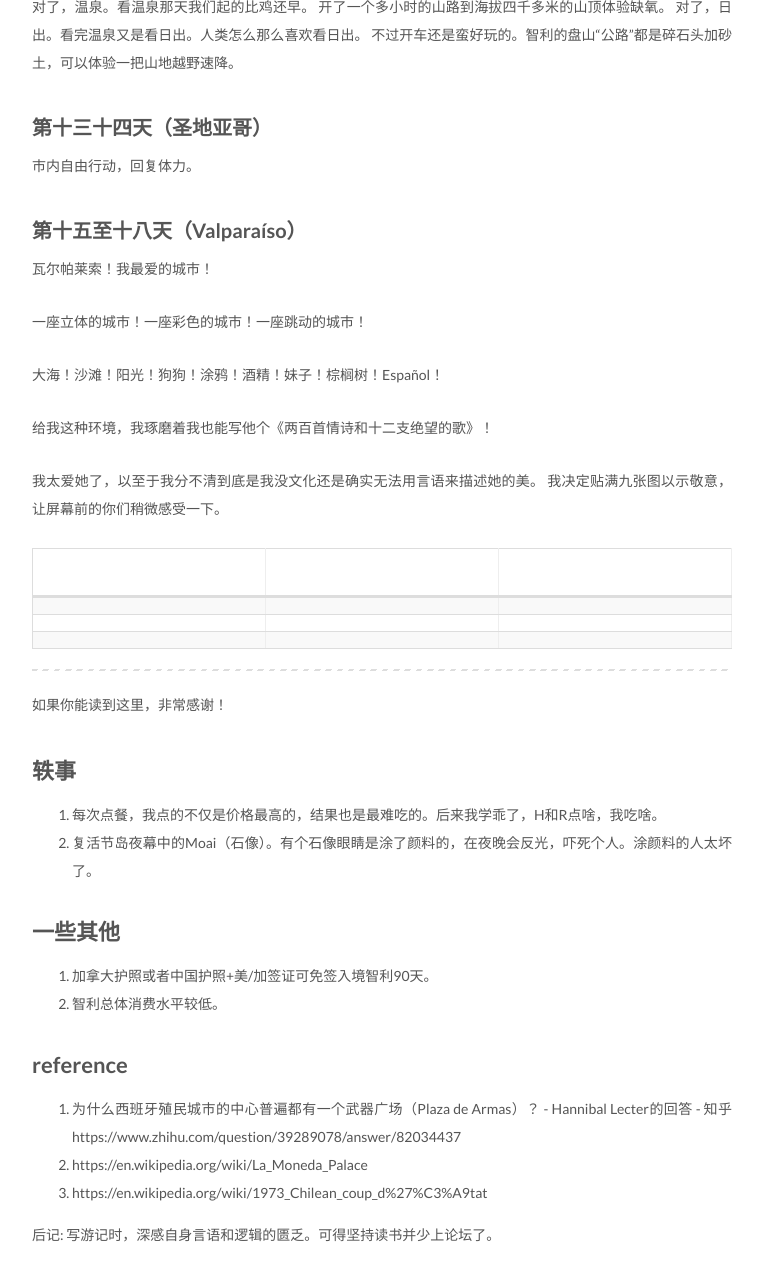
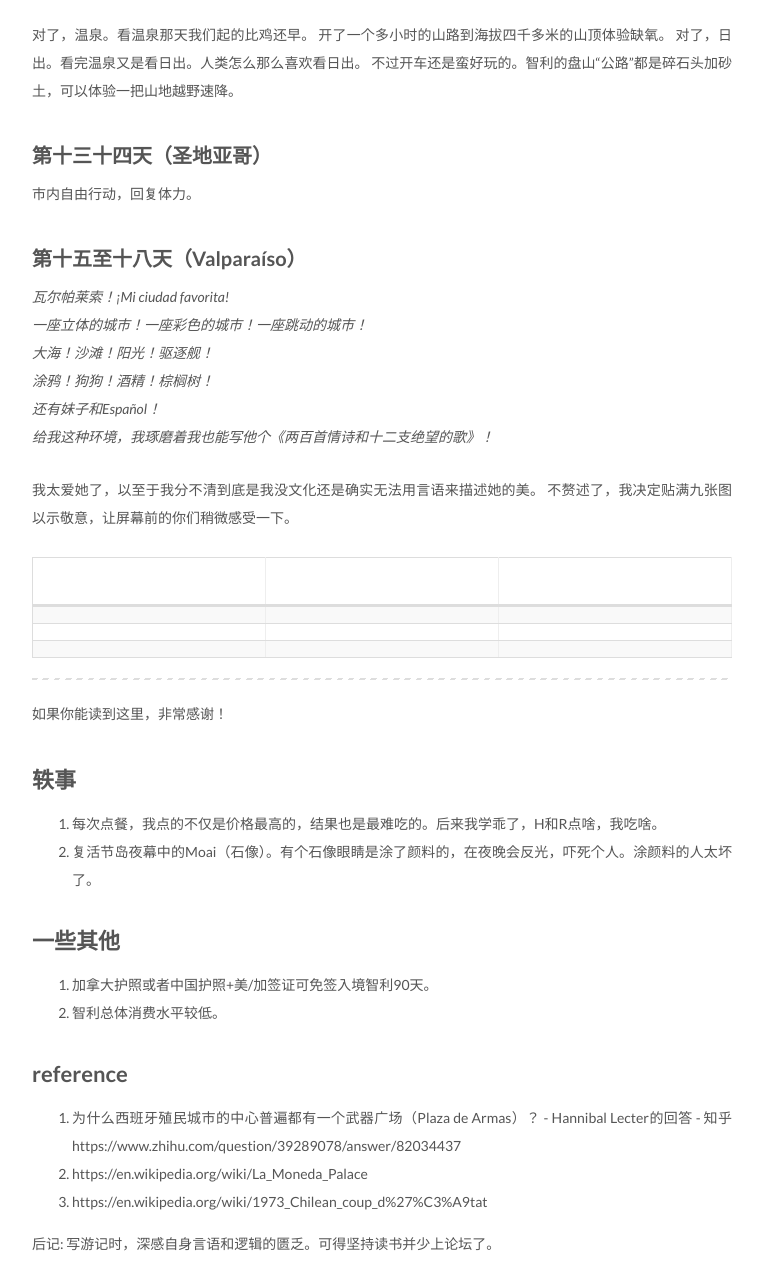
Before and after one commit to pwyq/blog, a Jekyll site: the page built from _posts/2020-02-01-Chile-travels.md, in a window 1280 px wide and 1400 px high, scrolled down 13283 px, cut to the strip 0-1270 px from the top of the window. Shown: the whole strip, without its empty margins (258-1021 px from the left). Built offline with Jekyll 4.4.1, drawn with Linux system fonts in a browser that asks for light colours; some of the changed text lies outside the part shown.

Commit message:
Update 2020-02-01-Chile-travels.md

```diff
--- a/_posts/2020-02-01-Chile-travels.md
+++ b/_posts/2020-02-01-Chile-travels.md
@@ -244,17 +244,16 @@ tags:
 
 ### 第十五至十八天（Valparaíso）
 
-瓦尔帕莱索！我最爱的城市！
-
-一座立体的城市！一座彩色的城市！一座跳动的城市！
-
-大海！沙滩！阳光！狗狗！涂鸦！酒精！妹子！棕榈树！Español！
-
-给我这种环境，我琢磨着我也能写他个《两百首情诗和十二支绝望的歌》！
+*瓦尔帕莱索！¡Mi ciudad favorita!*
+*一座立体的城市！一座彩色的城市！一座跳动的城市！*
+*大海！沙滩！阳光！驱逐舰！*
+*涂鸦！狗狗！酒精！棕榈树！*
+*还有妹子和Español！*
+*给我这种环境，我琢磨着我也能写他个《两百首情诗和十二支绝望的歌》！*
 
 
 我太爱她了，以至于我分不清到底是我没文化还是确实无法用言语来描述她的美。
-我决定贴满九张图以示敬意，让屏幕前的你们稍微感受一下。
+不赘述了，我决定贴满九张图以示敬意，让屏幕前的你们稍微感受一下。
 
 |         |          |         |
 |:-------:|:--------:|:-------:|
```
Also changed, not shown: other parts of _posts/2020-02-01-Chile-travels.md (+3 -3 lines).
